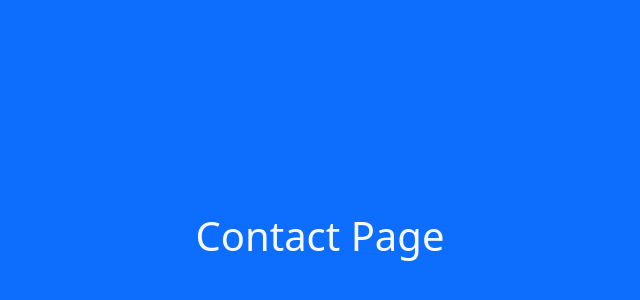
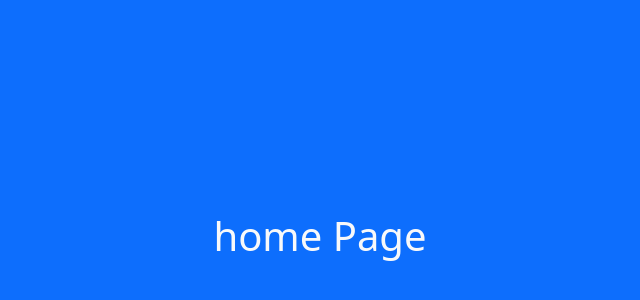
Before and after one commit to bhushan1409/PORTFOLIO, a plain HTML site: page index.html in a window 1280 px wide. Shown: the part 160-460 px from the top of the page, without its empty margins (320-960 px from the left). Drawn offline with nearby package versions, Linux system fonts and the light colour scheme.

Commit message:
updated All

```diff
--- a/index.html
+++ b/index.html
@@ -9,7 +9,7 @@
   </head>
   <body class="vh-100 d-flex justify-content-center
   align-items-center bg-primary text-light">
-  <h1>Contact Page</h1>
+  <h1>home Page</h1>
 
     <script src="https://cdn.jsdelivr.net/npm/bootstrap@5.2.0-beta1/dist/js/bootstrap.bundle.min.js" ></script>
   </body>
```
Also changed, not shown: manifest.json.
